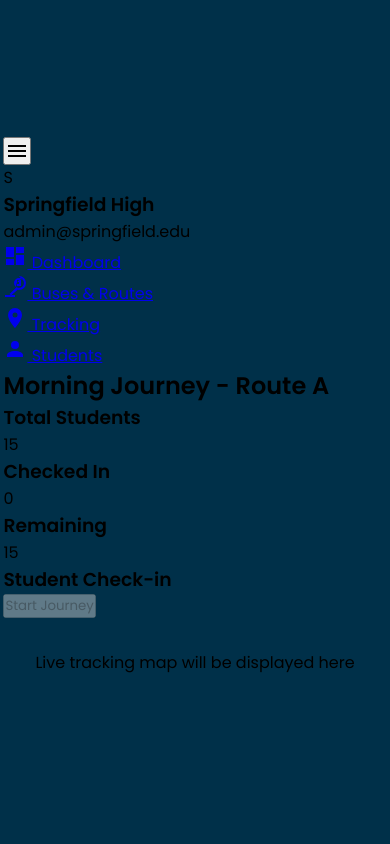
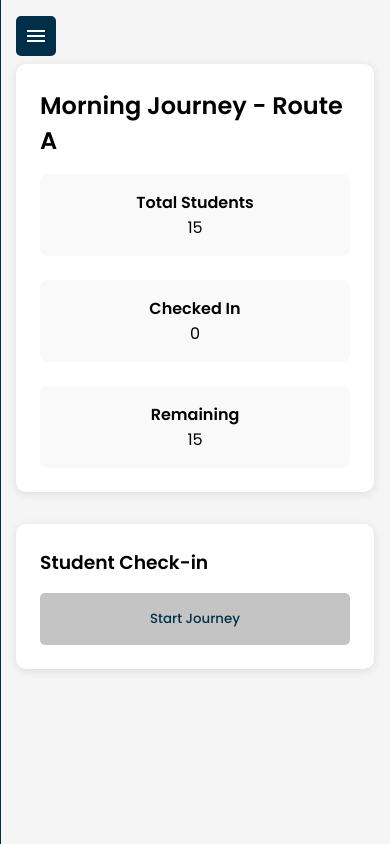
Before and after one commit to jesee-kuya/transport-system, a plain HTML site: page public/boarding.html in a window 390 px wide. Drawn offline with Linux system fonts and the light colour scheme.

```diff
--- a/static/style.css
+++ b/static/style.css
@@ -10,6 +10,7 @@ body {
     display: flex;
     justify-content: center;
     align-items: center;
+
     background: #003049;
 }
 
@@ -156,3 +157,291 @@ button[type="submit"]:hover {
     from { opacity: 0; transform: translateY(10px); }
     to { opacity: 1; transform: translateY(0); }
 }
+
+/*Boarding page style*/
+body {
+    min-height: 100vh;
+    background: #f5f5f5;
+}
+
+.dashboard {
+    display: grid;
+    grid-template-columns: 250px 1fr;
+    min-height: 100vh;
+    position: relative;
+    overflow-x: hidden;
+}
+
+.sidebar {
+    background: #003049;
+    padding: 2rem;
+    color: #ffffff;
+    position: sticky;
+    top: 0;
+    height: 100vh;
+    overflow-y: auto;
+}
+
+.main-content {
+    padding: 2rem;
+    overflow-y: auto;
+    width: 100%;
+    max-width: 1400px;
+    margin: 0 auto;
+}
+
+.school-profile {
+    text-align: center;
+    margin-bottom: 2rem;
+    padding-bottom: 2rem;
+    border-bottom: 1px solid rgba(255,255,255,0.1);
+}
+
+.school-logo {
+    width: 80px;
+    height: 80px;
+    border-radius: 50%;
+    background: #fec601;
+    margin: 0 auto 1rem;
+    display: flex;
+    align-items: center;
+    justify-content: center;
+    font-size: 2rem;
+}
+
+.nav-links {
+    list-style: none;
+}
+
+.nav-links li {
+    margin-bottom: 1rem;
+}
+
+.nav-links a {
+    color: #ffffff;
+    text-decoration: none;
+    display: flex;
+    align-items: center;
+    gap: 1rem;
+    padding: 0.8rem;
+    border-radius: 5px;
+    transition: all 0.3s ease;
+}
+
+.nav-links a:hover, .nav-links a.active {
+    background: #fec601;
+    color: #003049;
+}
+
+.journey-header {
+    background: #ffffff;
+    padding: 1.5rem;
+    border-radius: 10px;
+    box-shadow: 0 2px 10px rgba(0,0,0,0.1);
+    margin-bottom: 2rem;
+}
+
+.journey-info {
+    display: grid;
+    grid-template-columns: repeat(3, 1fr);
+    gap: 1.5rem;
+    margin-top: 1rem;
+}
+
+.journey-stat {
+    background: #f9f9f9;
+    padding: 1rem;
+    border-radius: 8px;
+    text-align: center;
+}
+
+.student-list {
+    background: #ffffff;
+    padding: 1.5rem;
+    border-radius: 10px;
+    box-shadow: 0 2px 10px rgba(0,0,0,0.1);
+    margin-bottom: 2rem;
+}
+
+.student-item {
+    display: flex;
+    align-items: center;
+    padding: 1rem;
+    border-bottom: 1px solid #eee;
+    gap: 1rem;
+    transition: background 0.3s ease;
+}
+
+.student-item:hover {
+    background: #f9f9f9;
+}
+
+.student-info {
+    flex: 1;
+}
+
+.student-status {
+    margin-left: 1rem;
+}
+
+.checkbox-wrapper {
+    display: flex;
+    align-items: center;
+}
+
+.custom-checkbox {
+    width: 24px;
+    height: 24px;
+    border: 2px solid #003049;
+    border-radius: 4px;
+    display: flex;
+    align-items: center;
+    justify-content: center;
+    cursor: pointer;
+    transition: all 0.3s ease;
+}
+
+.custom-checkbox.checked {
+    background: #003049;
+}
+
+.custom-checkbox svg {
+    display: none;
+    color: #ffffff;
+}
+
+.custom-checkbox.checked svg {
+    display: block;
+}
+
+.start-journey-btn {
+    background: #fec601;
+    color: #003049;
+    border: none;
+    padding: 1rem 2rem;
+    border-radius: 5px;
+    font-weight: 500;
+    cursor: pointer;
+    transition: all 0.3s ease;
+    margin-top: 1rem;
+}
+
+.start-journey-btn:hover {
+    background: #003049;
+    color: #ffffff;
+}
+
+.start-journey-btn:disabled {
+    background: #c4c4c4;
+    cursor: not-allowed;
+}
+
+.notification {
+    position: fixed;
+    top: 20px;
+    right: 20px;
+    max-width: 300px;
+    width: calc(100% - 40px);
+    background: #003049;
+    color: #ffffff;
+    padding: 1rem;
+    border-radius: 5px;
+    box-shadow: 0 2px 10px rgba(0,0,0,0.1);
+    transform: translateX(150%);
+    transition: transform 0.3s ease;
+    z-index: 1000;
+}
+
+.notification.show {
+    transform: translateX(0);
+}
+
+.map-container {
+    height: 400px;
+    width: 100%;
+    margin: 1rem 0;
+    border-radius: 8px;
+    overflow: hidden;
+    display: none;
+}
+
+.map-container.active {
+    display: block;
+}
+
+.menu-toggle {
+    display: none;
+}
+
+@media (max-width: 992px) {
+  .dashboard {
+    grid-template-columns: 1fr;
+  }
+
+  .sidebar {
+    position: fixed;
+    left: -250px;
+    top: 0;
+    bottom: 0;
+    z-index: 100;
+    transition: left 0.3s ease;
+    height: 100%;
+  }
+
+  .sidebar.active {
+    left: 0;
+  }
+
+  .menu-toggle {
+    display: block;
+    position: fixed;
+    top: 1rem;
+    left: 1rem;
+    z-index: 101;
+    background: #003049;
+    color: #ffffff;
+    border: none;
+    padding: 0.5rem;
+    border-radius: 5px;
+    cursor: pointer;
+  }
+}
+
+@media (min-width: 993px) {
+    .menu-toggle {
+        display: none;
+    }
+}
+
+@media (max-width: 768px) {
+  .journey-info {
+    grid-template-columns: repeat(auto-fit, minmax(200px, 1fr));
+  }
+
+  .main-content {
+    padding: 1rem;
+    padding-top: 4rem;
+  }
+}
+
+@media (max-width: 480px) {
+  .journey-header h2 {
+    font-size: 1.5rem;
+  }
+
+  .journey-stat h3 {
+    font-size: 1rem;
+  }
+
+  .student-info h4 {
+    font-size: 1rem;
+  }
+
+  .student-info small {
+    font-size: 0.8rem;
+  }
+
+  .start-journey-btn {
+    width: 100%;
+  }
+}
```
